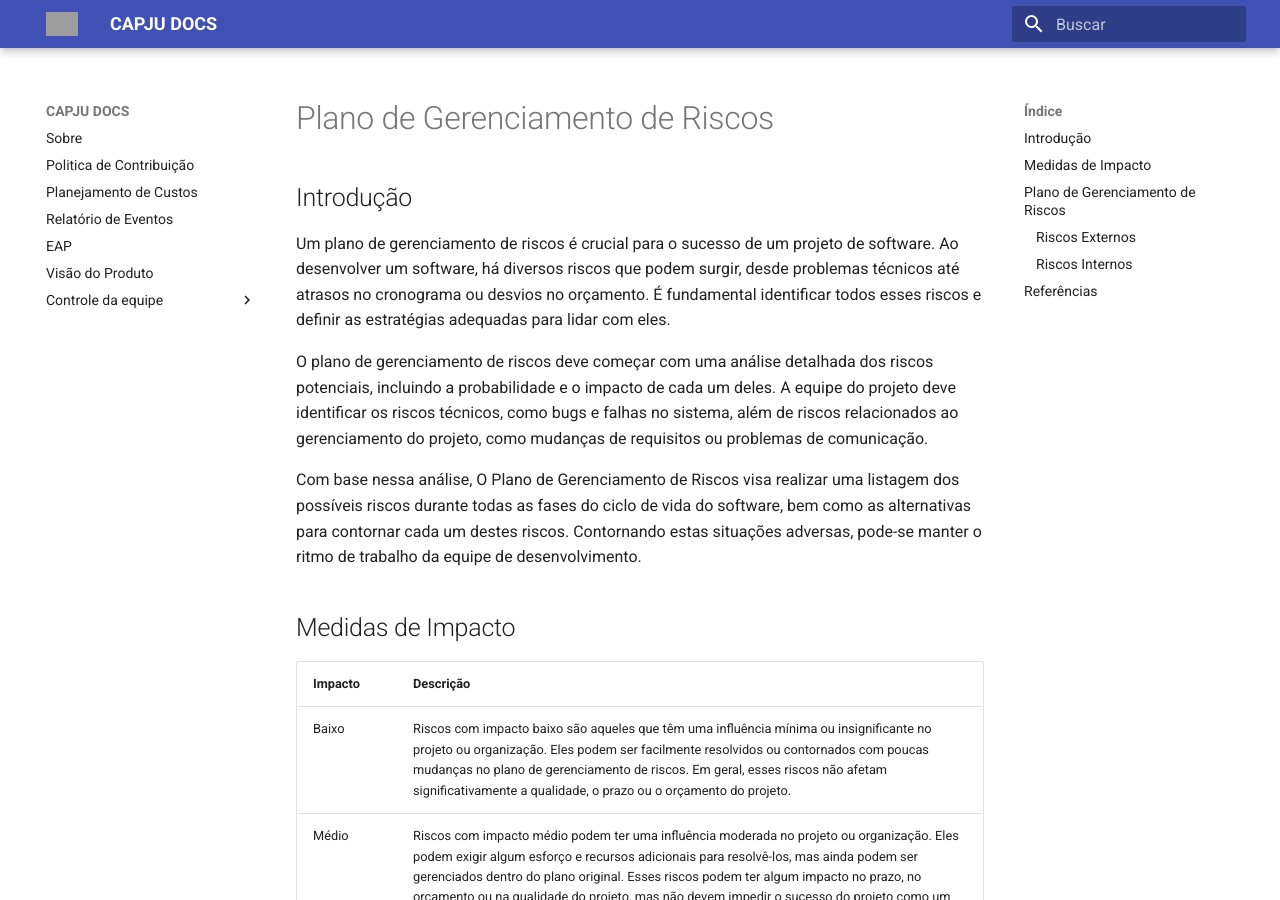
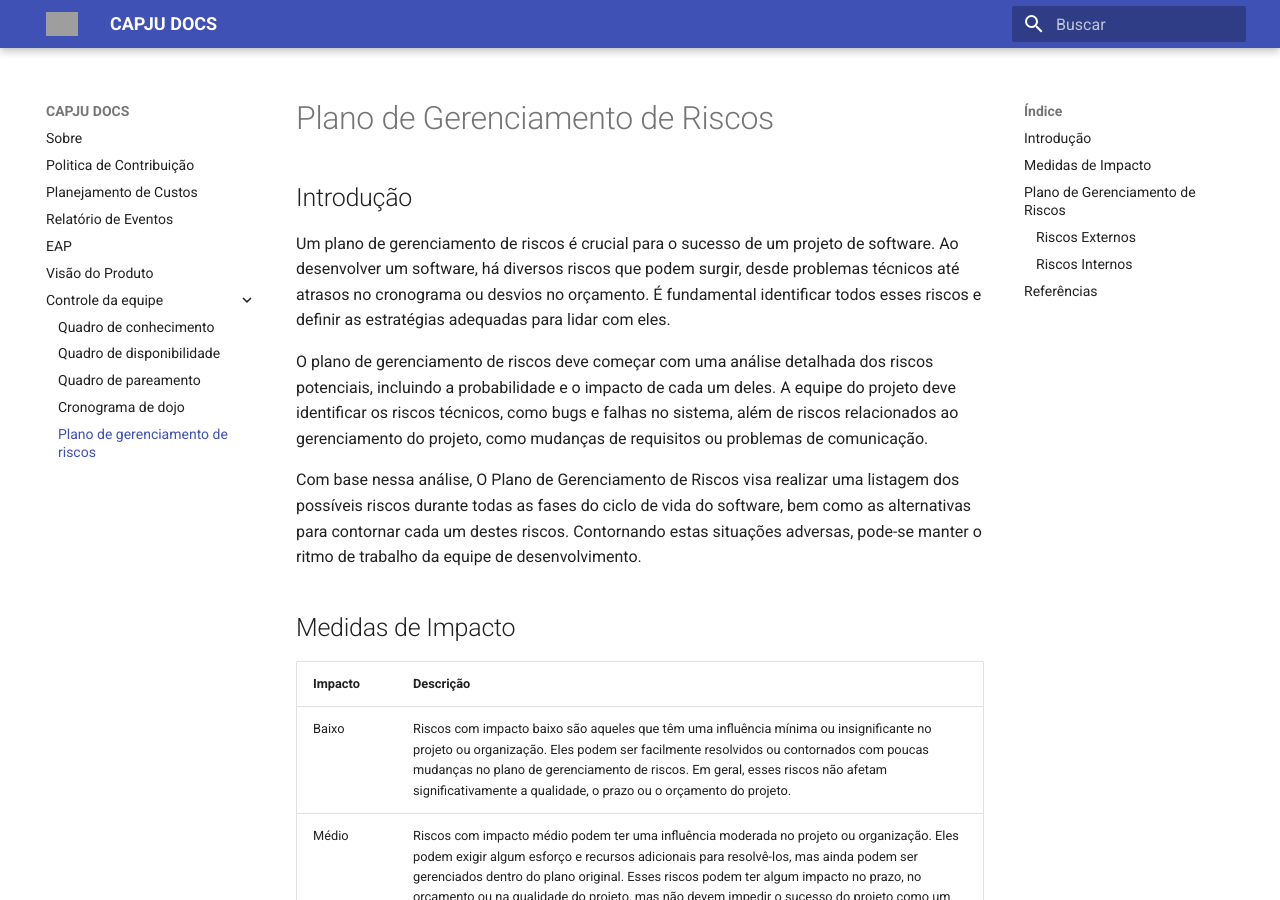
Before and after one commit to fga-eps-mds/2023-1-CAPJu-Doc, an MkDocs documentation site: the page built from docs/plano_de_gerenciamento_de_riscos.md, in a window 1280 px wide and 900 px high. Built offline with MkDocs 1.6.1 and Material for MkDocs 9.7.7, drawn with Linux system fonts in a browser that asks for light colours; grey boxes are pictures that could not be loaded.

Commit message:
(#53) - Adiciona plano de gerenciamento de riscos no github pages

```diff
--- a/mkdocs.yml
+++ b/mkdocs.yml
@@ -18,3 +18,4 @@ nav:
         - Quadro de disponibilidade: Controle/quadro_de_disponibilidade.md
         - Quadro de pareamento: Controle/quadro_de_pareamento.md
         - Cronograma de dojo: Controle/cronograma_de_dojo.md
+        - Plano de gerenciamento de riscos: plano_de_gerenciamento_de_riscos.md
```
